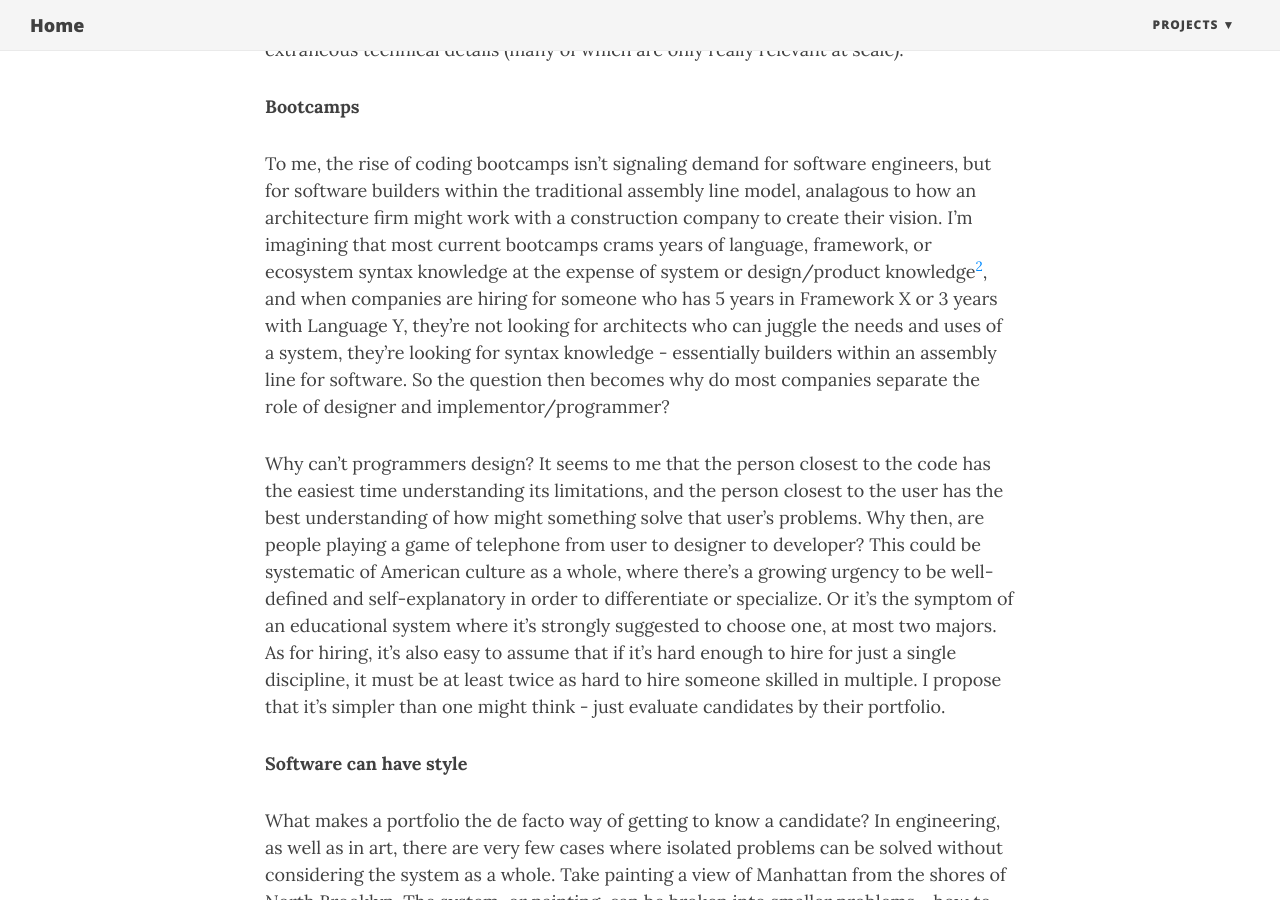
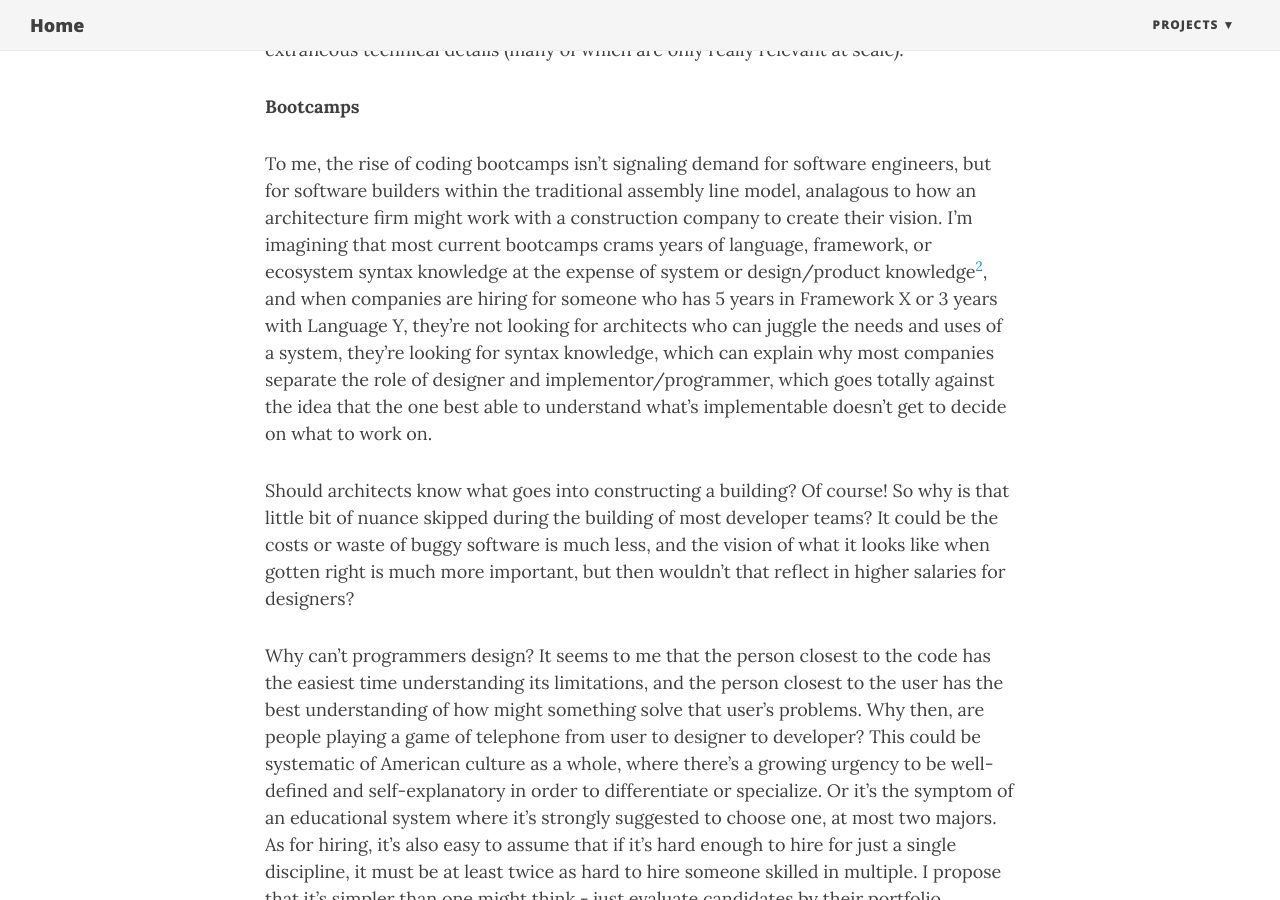
Before and after one commit to jliang117/jliang117.github.io, a Jekyll site: the page built from _posts/2019-05-02-swe.md, in a window 1280 px wide and 900 px high, scrolled down 1052 px. Built offline with Jekyll 4.4.1, drawn with Linux system fonts in a browser that asks for light colours; nearby versions of some CDN libraries.

Commit message:
edits and new post!

```diff
--- a/_posts/2019-05-02-swe.md
+++ b/_posts/2019-05-02-swe.md
@@ -13,7 +13,9 @@ In the second model, the point is to emphasize that building and releasing is ch
 
 **Bootcamps**
 
-To me, the rise of coding bootcamps isn't signaling demand for software engineers, but for software builders within the traditional assembly line model, analagous to how an architecture firm might work with a construction company to create their vision. I’m imagining that most current bootcamps crams years of language, framework, or ecosystem syntax knowledge at the expense of system or design/product knowledge[^2], and when companies are hiring for someone who has 5 years in Framework X or 3 years with Language Y, they’re not looking for architects who can juggle the needs and uses of a system, they’re looking for syntax knowledge - essentially builders within an assembly line for software. So the question then becomes why do most companies separate the role of designer and implementor/programmer?
+To me, the rise of coding bootcamps isn't signaling demand for software engineers, but for software builders within the traditional assembly line model, analagous to how an architecture firm might work with a construction company to create their vision. I’m imagining that most current bootcamps crams years of language, framework, or ecosystem syntax knowledge at the expense of system or design/product knowledge[^2], and when companies are hiring for someone who has 5 years in Framework X or 3 years with Language Y, they’re not looking for architects who can juggle the needs and uses of a system, they’re looking for syntax knowledge, which can explain why most companies separate the role of designer and implementor/programmer, which goes totally against the idea that the one best able to understand what's implementable doesn't get to decide on what to work on.
+
+Should architects know what goes into constructing a building? Of course! So why is that little bit of nuance skipped during the building of most developer teams? It could be the costs or waste of buggy software is much less, and the vision of what it looks like when gotten right is much more important, but then wouldn't that reflect in higher salaries for designers?
 
 Why can't programmers design? It seems to me that the person closest to the code has the easiest time understanding its limitations, and the person closest to the user has the best understanding of how might something solve that user's problems. Why then, are people playing a game of telephone from user to designer to developer? This could be systematic of American culture as a whole, where there's a growing urgency to be well-defined and self-explanatory in order to differentiate or specialize. Or it's the symptom of an educational system where it's strongly suggested to choose one, at most two majors. As for hiring, it's also easy to assume that if it's hard enough to hire for just a single discipline, it must be at least twice as hard to hire someone skilled in multiple. I propose that it's simpler than one might think - just evaluate candidates by their portfolio.
 
```
Also changed, not shown: _posts/2022-11-22-leaving-new-york.md (added, +39 -0 lines).
